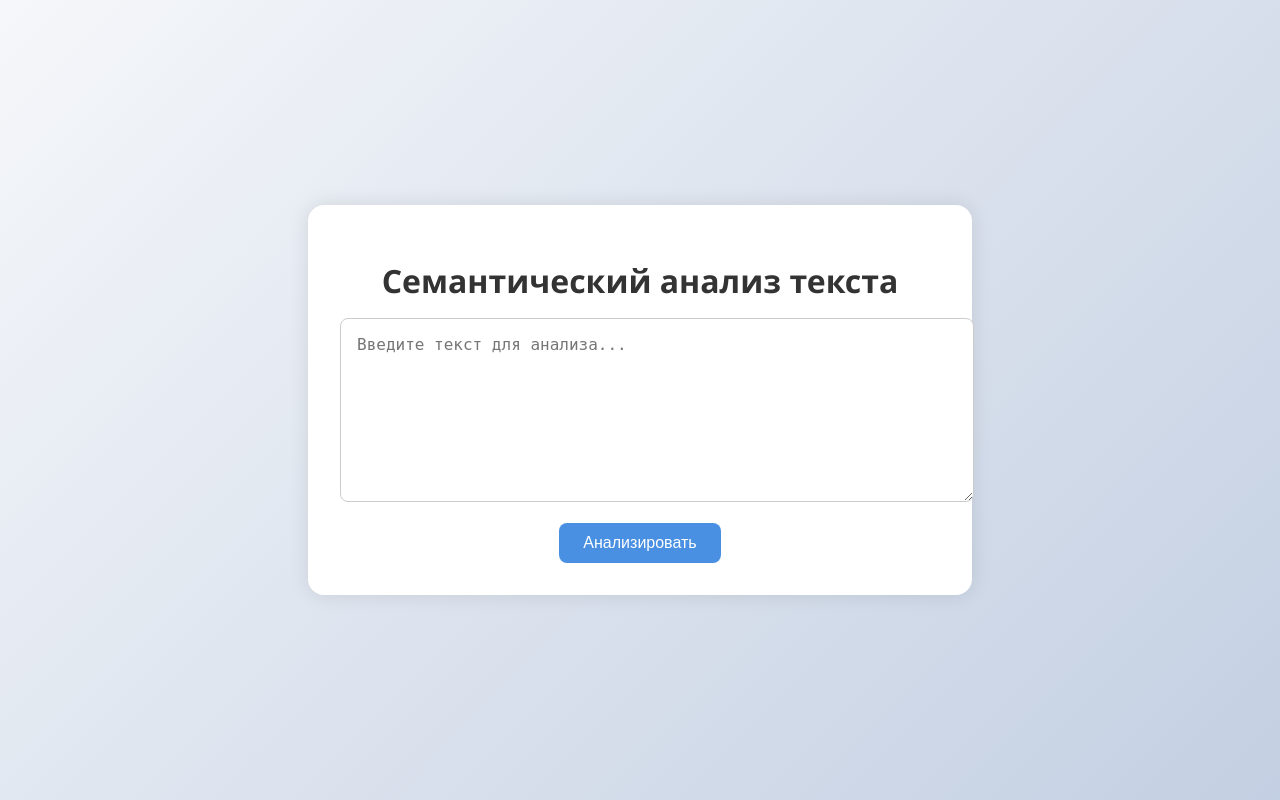
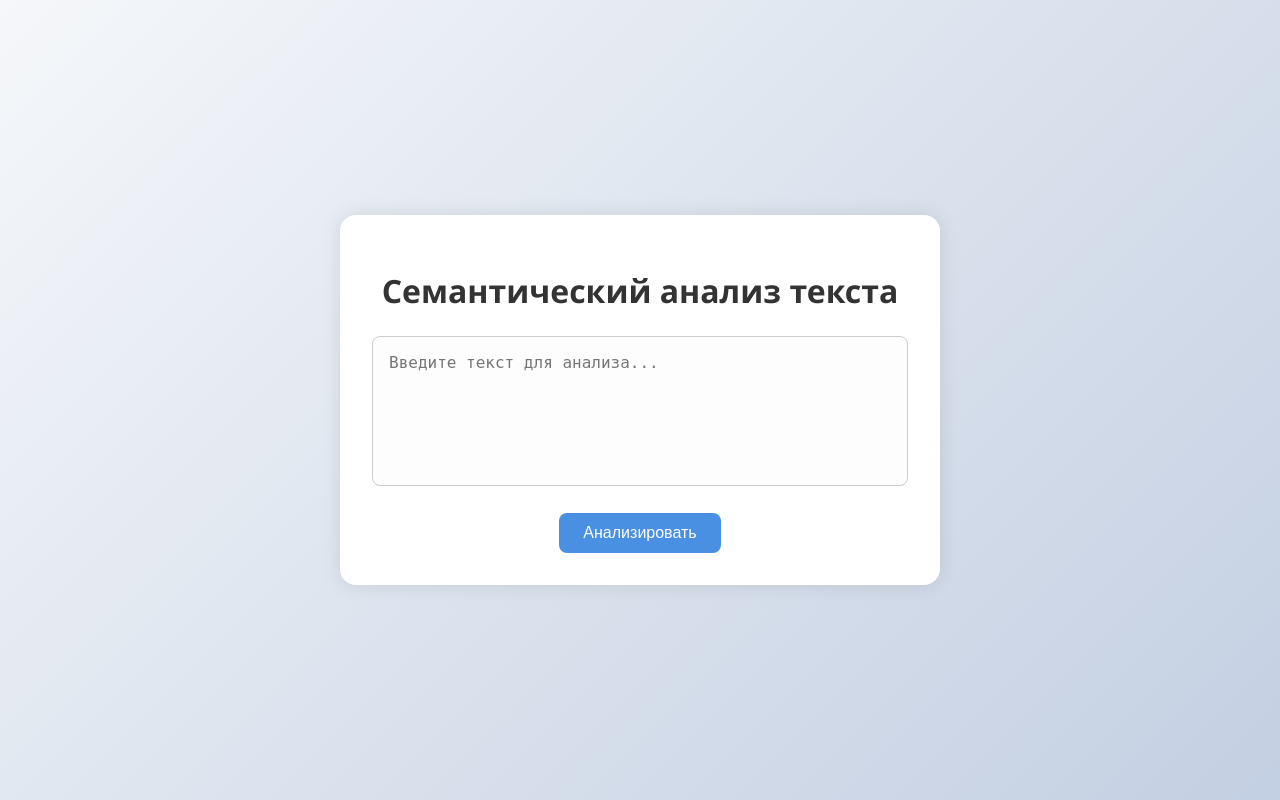
Before and after one commit to JarikDev/code_n_conquer, a Flask app: page / in a window 1280 px wide. Run offline with Flask 2, Linux system fonts and the light colour scheme; parts of the project's set-up code (start-up, migrations or seed data) failed here and were passed over.

Commit message:
improved templates

```diff
--- a/src/cmd/templates/index.html
+++ b/src/cmd/templates/index.html
@@ -4,6 +4,10 @@
     <meta charset="UTF-8">
     <title>Семантический анализ текста</title>
     <style>
+        * {
+            box-sizing: border-box;
+        }
+
         body {
             font-family: 'Segoe UI', Tahoma, Geneva, Verdana, sans-serif;
             background: linear-gradient(135deg, #f5f7fa, #c3cfe2);
@@ -27,7 +31,7 @@
 
         h1 {
             color: #333333;
-            margin-bottom: 1rem;
+            margin-bottom: 1.5rem;
         }
 
         textarea {
@@ -37,8 +41,15 @@
             font-size: 1rem;
             border: 1px solid #cccccc;
             border-radius: 0.5rem;
-            resize: vertical;
-            margin-bottom: 1rem;
+            resize: none;
+            overflow: auto;
+            background-color: #fdfdfd;
+            transition: border 0.2s;
+        }
+
+        textarea:focus {
+            outline: none;
+            border-color: #4a90e2;
         }
 
         button {
@@ -67,7 +78,7 @@
     <div class="container">
         <h1>Семантический анализ текста</h1>
         <form method="POST" action="/predict">
-            <textarea name="text" placeholder="Введите текст для анализа..."></textarea><br>
+            <textarea name="text" placeholder="Введите текст для анализа..."></textarea><br><br>
             <button type="submit">Анализировать</button>
         </form>
         {% if result %}
```
